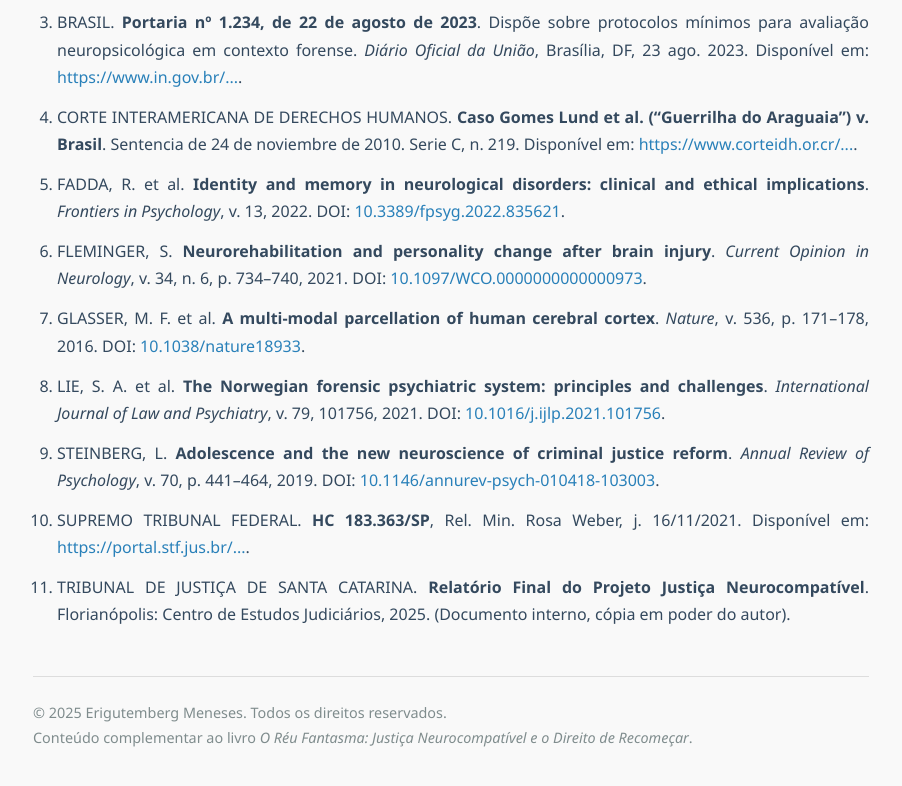
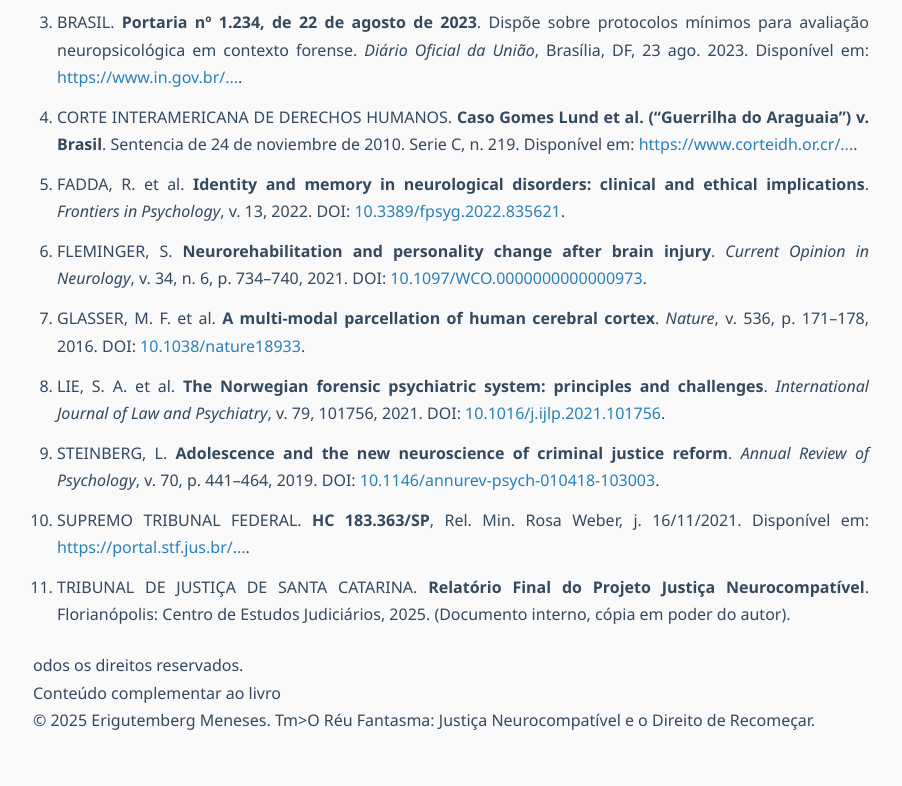
Before and after one commit to erigutembergmeneses-jpg/artigo-revista-brasileira-de-neurobiologia-experimental, a plain HTML site: page index.html in a window 1280 px wide. Shown: the part 3391-4177 px from the top of the page, without its empty margins (189-1091 px from the left). Drawn offline with Linux system fonts and the light colour scheme.

Commit message:
Update index.html

```diff
--- a/index.html
+++ b/index.html
@@ -234,11 +234,11 @@
       <li>SUPREMO TRIBUNAL FEDERAL. <strong>HC 183.363/SP</strong>, Rel. Min. Rosa Weber, j. 16/11/2021. Disponível em: <a href="https://portal.stf.jus.br/processos/detalhe.asp?incidente=6116007" target="_blank">https://portal.stf.jus.br/...</a>.</li>
       <li>TRIBUNAL DE JUSTIÇA DE SANTA CATARINA. <strong>Relatório Final do Projeto Justiça Neurocompatível</strong>. Florianópolis: Centro de Estudos Judiciários, 2025. (Documento interno, cópia em poder do autor).</li>
     </ol>
-  </div>
+  </div>odos os direitos reservados.<br>
+    Conteúdo complementar ao livro <e
 
   <footer>
-    <p>© 2025 Erigutemberg Meneses. Todos os direitos reservados.<br>
-    Conteúdo complementar ao livro <em>O Réu Fantasma: Justiça Neurocompatível e o Direito de Recomeçar</em>.</p>
+    <p>© 2025 Erigutemberg Meneses. Tm>O Réu Fantasma: Justiça Neurocompatível e o Direito de Recomeçar</em>.</p>
   </footer>
 
 </body>
```
